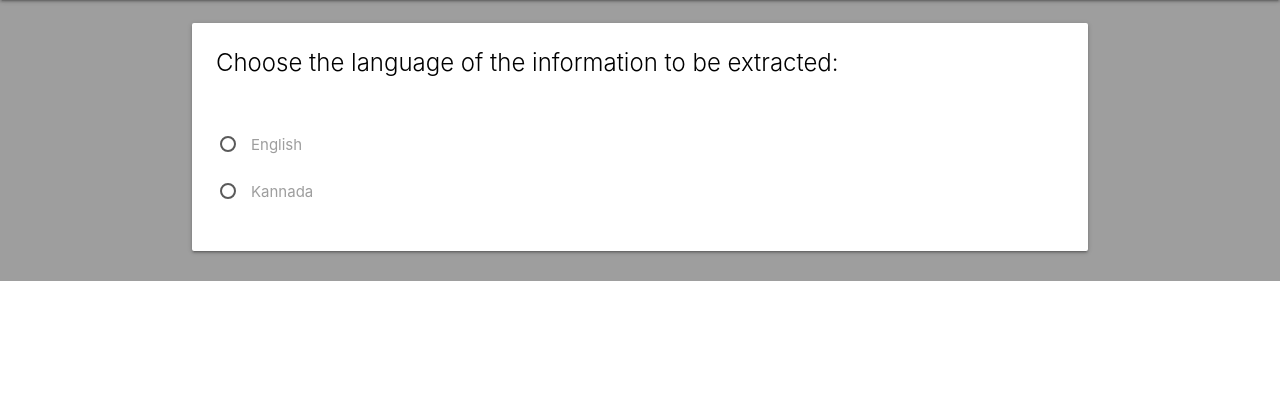
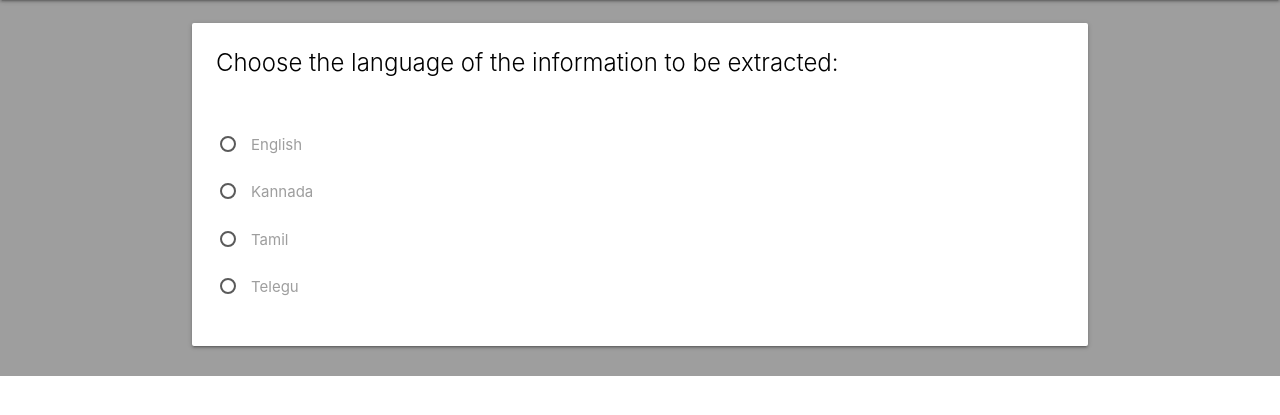
Before and after one commit to diagram-ai/ocr, a Django app: page / in a window 1280 px wide. Shown: the part 64-479 px from the top of the page. Run offline with Django 3.2, Linux system fonts and the light colour scheme; some libraries are stand-ins or nearby versions.

Commit message:
Add files via upload

```diff
--- a/home/templates/home/upload.html
+++ b/home/templates/home/upload.html
@@ -25,6 +25,21 @@
                                       <label>
                                         <input name="select" type="radio" value="kan"/>
                                         <span>Kannada</span>
+                                      </label>
+                                    </p>
+
+                                    <p>
+					<br/>
+                                      <label>
+                                        <input name="select" type="radio" value="tam" />
+                                        <span>Tamil</span>
+                                      </label>
+                                    </p>
+                                    <p>
+                                        <br/>
+                                      <label>
+                                        <input name="select" type="radio" value="tel"/>
+                                        <span>Telegu</span>
                                       </label>
                                     </p>
                                 </form>
```
